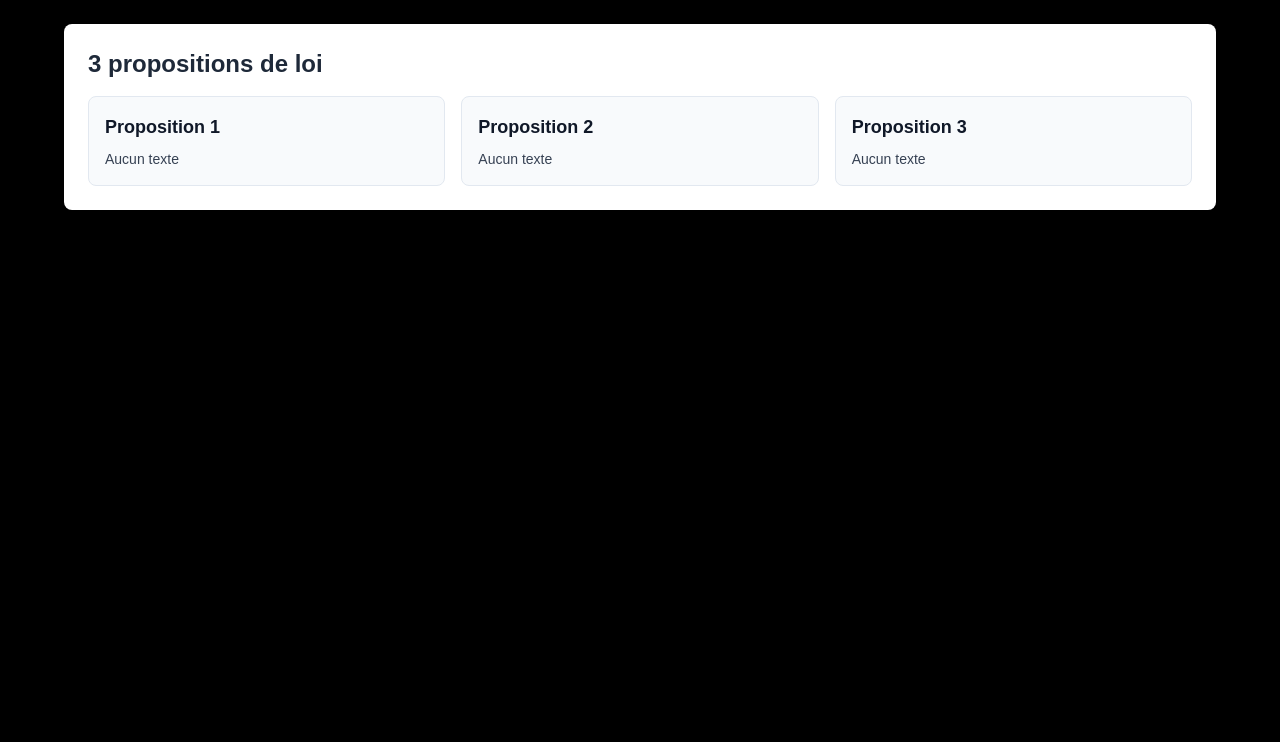
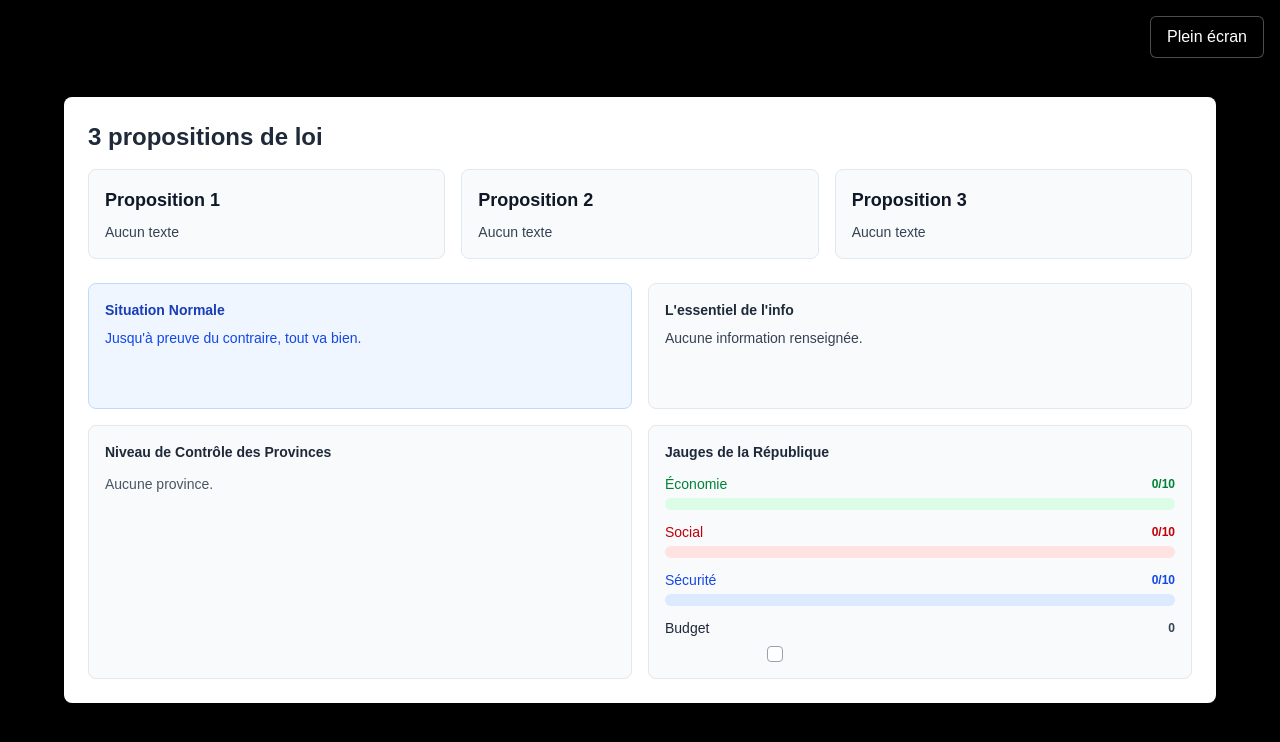
Before and after one commit to Yahiabenlet/interfaceAssemblee, a Next.js app: page /propositions in a window 1280 px wide. Shown: the top 742 px of the page. Built offline with nearby package versions, Linux system fonts and the light colour scheme.

Commit message:
Ajout des jauges sur la proposition

```diff
--- a/app/propositions/page.tsx
+++ b/app/propositions/page.tsx
@@ -1,9 +1,34 @@
 "use client";
 
-import { useEffect, useState } from "react";
+import { useEffect, useMemo, useState } from "react";
 
 type Proposal = { title: string; text: string; organique?: boolean };
-type ProposalsState = { proposals?: Proposal[] };
+type ProvinceControl =
+  | "Indépendant"
+  | "Autonomie"
+  | "Sédition"
+  | "Insoumission"
+  | "Contestation"
+  | "Équilibre"
+  | "Stable"
+  | "Prospère"
+  | "Pacifié"
+  | "Contrôle Total"
+  | "En Guerre";
+
+type ProvinceState = Record<string, ProvinceControl>;
+
+type ProposalsState = {
+  proposals?: Proposal[];
+  countrySituation?: string;
+  isCrisis?: boolean;
+  crisisDescription?: string;
+  provinces?: ProvinceState;
+  economyGauge?: number;
+  socialGauge?: number;
+  securityGauge?: number;
+  budgetGauge?: number;
+};
 
 export default function PropositionsPage() {
   const [proposals, setProposals] = useState<Proposal[]>([
@@ -11,6 +36,18 @@ export default function PropositionsPage() {
     { title: "", text: "", organique: false },
     { title: "", text: "", organique: false },
   ]);
+  const [isFullscreen, setIsFullscreen] = useState(false);
+
+  const [countrySituation, setCountrySituation] = useState("");
+  const [isCrisis, setIsCrisis] = useState(false);
+  const [crisisDescription, setCrisisDescription] = useState("");
+  const [provinces, setProvinces] = useState<ProvinceState>({});
+  const [economyGauge, setEconomyGauge] = useState(0);
+  const [socialGauge, setSocialGauge] = useState(0);
+  const [securityGauge, setSecurityGauge] = useState(0);
+  const [budgetGauge, setBudgetGauge] = useState(0);
+
+  const clampedBudget = useMemo(() => Math.max(-5, Math.min(5, budgetGauge)), [budgetGauge]);
 
   useEffect(() => {
     const load = () => {
@@ -18,9 +55,19 @@ export default function PropositionsPage() {
       if (!raw) return;
       try {
         const parsed: ProposalsState = JSON.parse(raw);
+
         const next = (parsed.proposals ?? []).slice(0, 3);
         while (next.length < 3) next.push({ title: "", text: "", organique: false });
         setProposals(next);
+
+        setCountrySituation(parsed.countrySituation ?? "");
+        setIsCrisis(parsed.isCrisis ?? false);
+        setCrisisDescription(parsed.crisisDescription ?? "");
+        setProvinces(parsed.provinces ?? {});
+        setEconomyGauge(parsed.economyGauge ?? 0);
+        setSocialGauge(parsed.socialGauge ?? 0);
+        setSecurityGauge(parsed.securityGauge ?? 0);
+        setBudgetGauge(parsed.budgetGauge ?? 0);
       } catch {}
     };
 
@@ -37,10 +84,43 @@ export default function PropositionsPage() {
     };
   }, []);
 
+  useEffect(() => {
+    const onFullscreenChange = () => setIsFullscreen(!!document.fullscreenElement);
+    const onKeyDown = (e: KeyboardEvent) => {
+      if (e.key.toLowerCase() === "f") {
+        e.preventDefault();
+        if (!document.fullscreenElement) document.documentElement.requestFullscreen?.();
+        else document.exitFullscreen?.();
+      }
+    };
+    document.addEventListener("fullscreenchange", onFullscreenChange);
+    window.addEventListener("keydown", onKeyDown);
+    return () => {
+      document.removeEventListener("fullscreenchange", onFullscreenChange);
+      window.removeEventListener("keydown", onKeyDown);
+    };
+  }, []);
+
+  const toggleFullscreen = async () => {
+    if (!document.fullscreenElement) await document.documentElement.requestFullscreen?.();
+    else await document.exitFullscreen?.();
+  };
+
   return (
-    <div className="min-h-screen bg-black p-6">
-      <div className="max-w-6xl mx-auto bg-white dark:bg-gray-800 rounded-lg shadow-lg p-6">
+    <div className="min-h-screen bg-black p-6 flex items-center justify-center relative">
+      <div className="absolute top-4 right-4 z-50">
+        <button
+          onClick={toggleFullscreen}
+          className="px-4 py-2 bg-black/60 hover:bg-black/80 text-white rounded-md border border-white/30 transition"
+          title="Basculer plein écran (touche F)"
+        >
+          {isFullscreen ? "Quitter plein écran" : "Plein écran"}
+        </button>
+      </div>
+
+      <div className="w-full max-w-6xl mx-auto bg-white dark:bg-gray-800 rounded-lg shadow-lg p-6">
         <h1 className="text-2xl font-bold text-gray-800 dark:text-white mb-4">3 propositions de loi</h1>
+
         <div className="grid grid-cols-1 md:grid-cols-3 gap-4">
           {proposals.map((p, i) => (
             <div
@@ -51,9 +131,7 @@ export default function PropositionsPage() {
                 {p.title || `Proposition ${i + 1}`}
               </h2>
               {p.organique ? (
-                <p className="mt-1 text-xs font-semibold text-violet-700 dark:text-violet-300">
-                  Loi organique
-                </p>
+                <p className="mt-1 text-xs font-semibold text-violet-700 dark:text-violet-300">Loi organique</p>
               ) : null}
               <p className="mt-2 text-sm text-gray-700 dark:text-gray-300 whitespace-pre-wrap break-words">
                 {p.text || "Aucun texte"}
@@ -61,6 +139,128 @@ export default function PropositionsPage() {
             </div>
           ))}
         </div>
+
+        <div className="mt-6 grid grid-cols-1 lg:grid-cols-2 gap-4">
+          <div
+            className={`rounded-lg p-4 border ${
+              isCrisis
+                ? "bg-red-50 dark:bg-red-950 border-red-200 dark:border-red-800"
+                : "bg-blue-50 dark:bg-blue-950 border-blue-200 dark:border-blue-800"
+            }`}
+          >
+            <h3
+              className={`text-sm font-semibold mb-2 ${
+                isCrisis ? "text-red-800 dark:text-red-200" : "text-blue-800 dark:text-blue-200"
+              }`}
+            >
+              {isCrisis ? "Situation de crise" : "Situation Normale"}
+            </h3>
+            <p
+              className={`text-sm whitespace-pre-wrap break-words min-h-16 ${
+                isCrisis ? "text-red-700 dark:text-red-300" : "text-blue-700 dark:text-blue-300"
+              }`}
+            >
+              {isCrisis
+                ? crisisDescription || "Crise déclarée, description non renseignée."
+                : "Jusqu'à preuve du contraire, tout va bien."}
+            </p>
+          </div>
+
+          <div className="bg-slate-50 dark:bg-slate-900 rounded-lg p-4 border border-slate-200 dark:border-slate-700">
+            <h3 className="text-sm font-semibold text-gray-800 dark:text-gray-100 mb-2">L&apos;essentiel de l&apos;info</h3>
+            <p className="text-sm text-gray-700 dark:text-gray-300 whitespace-pre-wrap break-words min-h-16">
+              {countrySituation || "Aucune information renseignée."}
+            </p>
+          </div>
+        </div>
+
+        <div className="mt-4 grid grid-cols-1 lg:grid-cols-2 gap-4">
+          <div className="bg-slate-50 dark:bg-slate-900 rounded-lg p-4 border border-slate-200 dark:border-slate-700">
+            <h3 className="text-sm font-semibold text-gray-800 dark:text-gray-100 mb-3">
+              Niveau de Contrôle des Provinces
+            </h3>
+            <div className="space-y-2">
+              {(Object.keys(provinces) as string[]).length === 0 ? (
+                <p className="text-sm text-gray-600 dark:text-gray-300">Aucune province.</p>
+              ) : (
+                (Object.keys(provinces) as string[]).map((name) => (
+                  <div key={name} className="flex items-center justify-between gap-2">
+                    <span className="text-xs text-gray-700 dark:text-gray-300">{name}</span>
+                    <span className="text-xs font-semibold text-gray-700 dark:text-gray-300">{provinces[name]}</span>
+                  </div>
+                ))
+              )}
+            </div>
+          </div>
+
+          <div className="bg-slate-50 dark:bg-slate-900 rounded-lg p-4 border border-slate-200 dark:border-slate-700">
+            <h3 className="text-sm font-semibold text-gray-800 dark:text-gray-100 mb-3">Jauges de la République</h3>
+
+            <div className="space-y-3">
+              <div>
+                <div className="flex items-center justify-between mb-1">
+                  <span className="text-sm font-medium text-green-700 dark:text-green-300">Économie</span>
+                  <span className="text-xs font-semibold text-green-700 dark:text-green-300">{economyGauge}/10</span>
+                </div>
+                <div className="h-3 rounded-full bg-green-100 dark:bg-green-950 overflow-hidden">
+                  <div className="h-full bg-green-500" style={{ width: `${(economyGauge / 10) * 100}%` }} />
+                </div>
+              </div>
+
+              <div>
+                <div className="flex items-center justify-between mb-1">
+                  <span className="text-sm font-medium text-red-700 dark:text-red-300">Social</span>
+                  <span className="text-xs font-semibold text-red-700 dark:text-red-300">{socialGauge}/10</span>
+                </div>
+                <div className="h-3 rounded-full bg-red-100 dark:bg-red-950 overflow-hidden">
+                  <div className="h-full bg-red-500" style={{ width: `${(socialGauge / 10) * 100}%` }} />
+                </div>
+              </div>
+
+              <div>
+                <div className="flex items-center justify-between mb-1">
+                  <span className="text-sm font-medium text-blue-700 dark:text-blue-300">Sécurité</span>
+                  <span className="text-xs font-semibold text-blue-700 dark:text-blue-300">{securityGauge}/10</span>
+                </div>
+                <div className="h-3 rounded-full bg-blue-100 dark:bg-blue-950 overflow-hidden">
+                  <div className="h-full bg-blue-500" style={{ width: `${(securityGauge / 10) * 100}%` }} />
+                </div>
+              </div>
+
+              <div>
+                <div className="flex items-center justify-between mb-2">
+                  <span className="text-sm font-medium text-gray-800 dark:text-gray-200">Budget</span>
+                  <span className="text-xs font-semibold text-gray-700 dark:text-gray-300">
+                    {clampedBudget > 0 ? `+${clampedBudget}` : clampedBudget}
+                  </span>
+                </div>
+                <div className="grid grid-cols-11 gap-0 max-w-[220px] justify-items-center">
+                  {Array.from({ length: 11 }).map((_, idx) => {
+                    const center = 5;
+                    const distance = idx - center;
+                    if (distance === 0) {
+                      return <div key={`b-center-${idx}`} className="h-4 w-4 rounded-sm border border-gray-400 bg-white" />;
+                    }
+                    if (distance < 0) {
+                      const show = clampedBudget < 0 && -distance <= -clampedBudget;
+                      return show ? (
+                        <div key={`b-neg-${idx}`} className="h-4 w-4 rounded-sm border border-red-700 bg-red-500" />
+                      ) : (
+                        <div key={`b-neg-empty-${idx}`} className="h-4 w-4" />
+                      );
+                    }
+                    const show = clampedBudget > 0 && distance <= clampedBudget;
+                    return show ? (
+                      <div key={`b-pos-${idx}`} className="h-4 w-4 rounded-sm border border-green-700 bg-green-500" />
+                    ) : (
+                      <div key={`b-pos-empty-${idx}`} className="h-4 w-4" />
+                    );
+                  })}
+                </div>
+              </div>
+            </div>
+          </div>
+        </div>
       </div>
     </div>
   );
```
